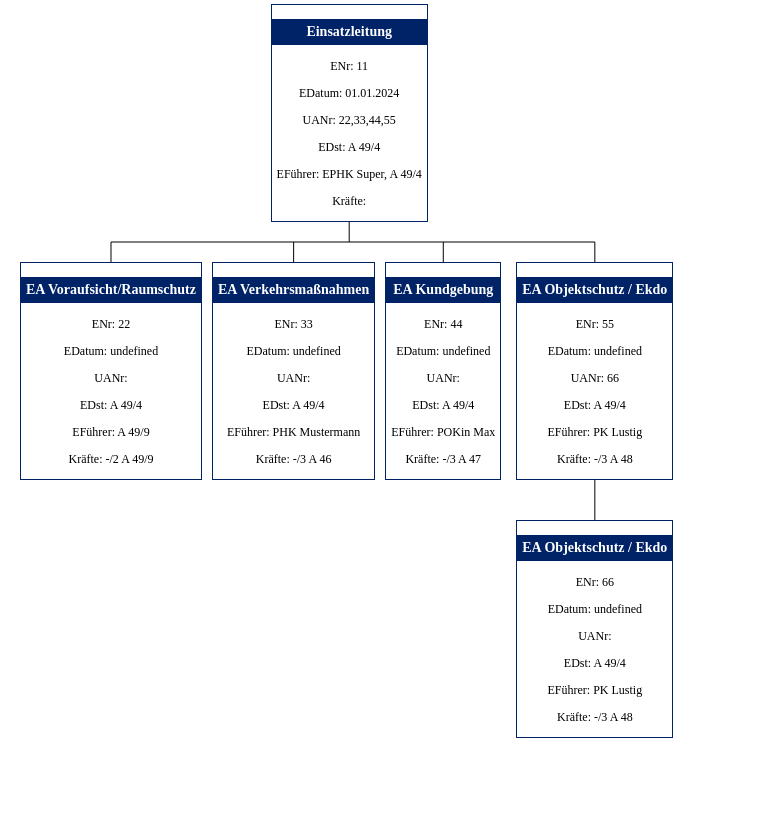
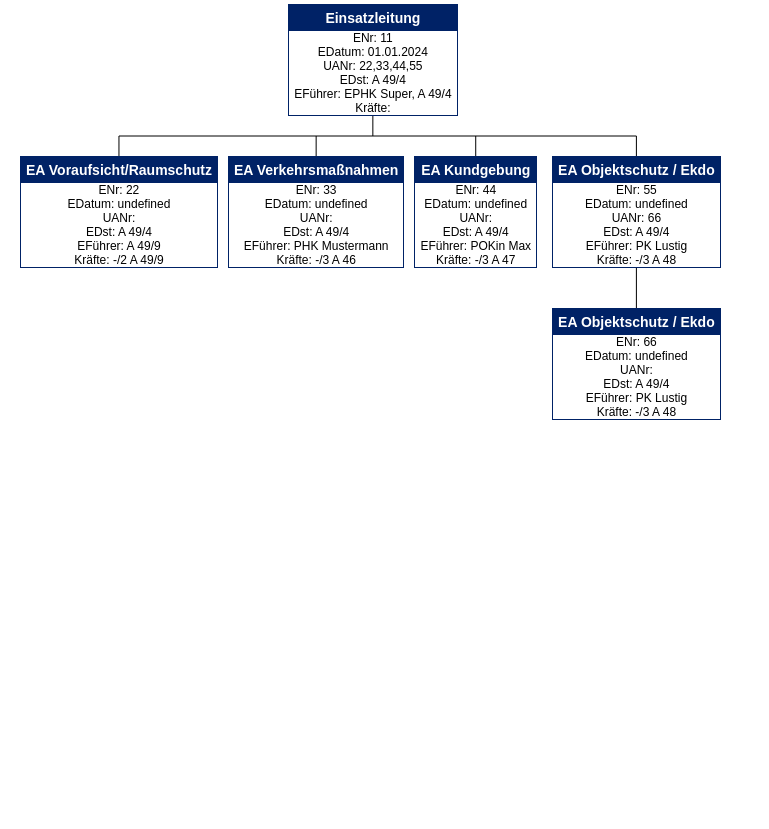
Before and after one commit to MaScho75/BAO_Creator, a plain HTML site: page GB.html in a window 1280 px wide. Shown: the part 63-892 px from the top of the page, without its empty margins (0-769 px from the left). After the commit the page ends 800 px from the top, so only its background shows below. Drawn offline with Linux system fonts and the light colour scheme.

Commit message:
korrigierte Formatierung

```diff
--- a/GB.html
+++ b/GB.html
@@ -228,7 +228,6 @@
 				grid-row: 4 / 4;
 				text-align: center;
 				margin: 15px;
-
 			}
 
 			.EABlockÜberschrift {
@@ -266,7 +265,6 @@
 			}
 
 			#BAOFenster {
-
 				visibility: hidden;
 				padding: 10px;
 				position: absolute;
@@ -328,7 +326,9 @@
 				height: 443px;
 			}
 
-			.center {text-align: center;}
+			.center {
+				text-align: center;
+			}
 
 			pre {
 				white-space: pre-wrap;
@@ -361,10 +361,11 @@
 				border-radius: 3px;
 				background-color: rgb(192 0 34);
 				color: white;
-				@media print {display : none;
-			}
-
-			body {	font-family: Arial;
+				@media print {display : none;}
+			}
+
+			body {
+				font-family: Arial;
 				display: flex;
 			}
 
```
